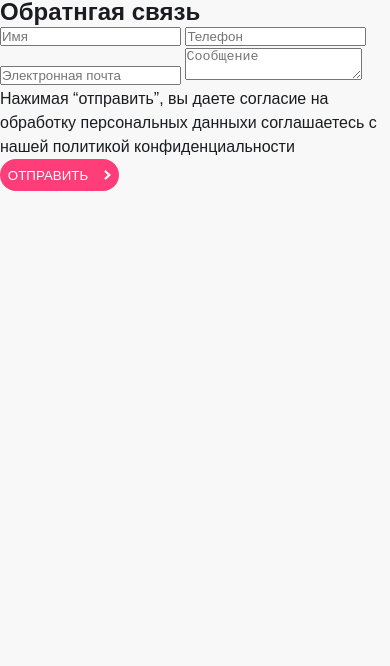
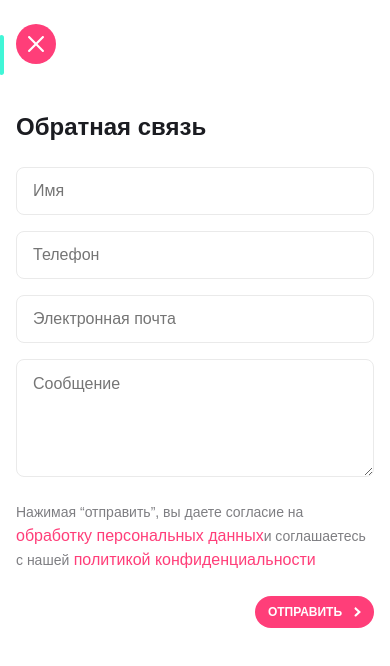
Before and after one commit to LenskyART/finish-web, a website built with webpack: page src/feedback/feedback.html in a window 390 px wide. Built offline with nearby package versions, Linux system fonts and the light colour scheme; a web font is replaced by a local one.

Commit message:
finished all pages

```diff
--- a/src/feedback/feedback.html
+++ b/src/feedback/feedback.html
@@ -1,14 +1,19 @@
 <!DOCTYPE html>
 <html lang='en'>
 <head>
-  <meta charset='UTF-8'>
+  <meta charset="UTF-8">
+  <meta name="viewport"
+        content="width=device-width, user-scalable=no, initial-scale=1.0, maximum-scale=1.0, minimum-scale=1.0">
+  <meta http-equiv="X-UA-Compatible" content="ie=edge">
   <title>feedback</title>
 </head>
 <body>
-  <aside class='side-feedback'>
-    <div class='side-feedback__title'>
-      <h1>Обратнгая связь</h1>
-      <form>
+  <aside class='side-second'>
+    <img class='close' src='../assets/close.svg' alt='close'>
+    <div class='side-second__title'>
+      <h1>Обратная связь</h1>
+    </div>
+    <form>
         <label>
           <input type='text' placeholder='Имя'>
         </label>
@@ -26,7 +31,7 @@
           нашей<span> политикой конфиденциальности</span></p>
         <button class='button_pink' type='submit'>ОТПРАВИТЬ <img src='../assets/dropdown.svg' alt='arrow'></button>
       </form>
-    </div>
   </aside>
+<div class='clear'></div>
 </body>
 </html>
--- a/src/feedback/feedback.scss
+++ b/src/feedback/feedback.scss
@@ -1,9 +1,124 @@
-.side-feedback {
+.side-second {
   width: 440px;
+  background-color: #fff;
+  float: right;
+  height: 100%;
+  position: relative;
+  padding: 0 32px;
+
+
+  * {
+    margin: 16px 0 0;
+    font-family: 'TT Lakes', sans-serif;
+    font-size: 16px;
+    line-height: 24px;
+  }
+
+  .side-second__title {
+    margin: 40px 0 8px;
+
+    &:before {
+      content: "";
+      background: #41F6D7;
+      position: absolute;
+      left: 0;
+      top: 35px;
+      height: 40px;
+      width: 3px;
+      border-radius: 2px;
+    }
+
+    h1 {
+      font-size: 24px;
+      line-height: 32px;
+      font-weight: bold;
+    }
+  }
+
+  form {
+    margin: 0;
+  }
+
+  input, textarea {
+    border-radius: 8px;
+    border: 1px solid #eaeaea;
+    padding: 12px 16px;
+  }
+
+  input {
+    width: 376px;
+    height: 48px;
+  }
+
+  textarea {
+    width: 376px;
+    height: 118px;
+  }
+
+  p {
+    font-size: 14px;
+    line-height: 16px;
+    color: #7e7e82;
+    font-weight: 500;
+
+    span {
+      color: #ff3e79;
+    }
+  }
+
+  button {
+    margin-top: 24px;
+    margin-left: auto;
+    font-size: 12px;
+    font-weight: bold;
+    width: 136px;
+
+    img {
+      margin: 0 0 0 12px;
+    }
+  }
 }
 
-.side-feedback__title {
-  h1 {
+.close {
+  position: absolute;
+  left: -65px;
+  top: 35px;
+  margin: 0;
+}
 
+@media (max-width: 768px) {
+  .side-second {
+    padding: 16px;
+    float: unset;
+    width: 100%;
+
+    img {
+      position: unset;
+      margin-top: 8px;
+    }
+
+    .side-second__title {
+      margin-bottom: 8px;
+
+      h1 {
+        margin: 0;
+      }
+
+      &:before {
+        width: 4px;
+        border-bottom-right-radius: 4px;
+        border-top-right-radius: 4px;
+      }
+
+      h1 {
+        font-size: 24px;
+        line-height: 32px;
+        font-weight: bold;
+      }
+    }
+
+    input, textarea {
+      width: 100%;
+    }
   }
 }
--- a/src/styles/scss.scss
+++ b/src/styles/scss.scss
@@ -10,6 +10,7 @@ html {
 }
 
 body {
+  height: 100%;
   font-family: 'TT Lakes', sans-serif;
   background: #F8F8F8;
   scrollbar-gutter: both-edges;
@@ -20,6 +21,7 @@ body {
 @import "fonts/stylesheet.css";
 @import "aside.scss";
 @import "price.scss";
+@import "../feedback/feedback.scss";
 
 @media (min-width: 1440px) {
   .wrapper {
@@ -31,6 +33,10 @@ body {
   .sidebar {
     display: none;
   }
+}
+
+.clear {
+  clear: both;
 }
 
 .sub-header__container, .nav, section{
--- a/webpack.config.js
+++ b/webpack.config.js
@@ -14,6 +14,20 @@ module.exports = {
         new HtmlWebpackPlugin({
             template: path.resolve(__dirname, 'src/index.html'),
             filename: 'index.html',
+            minify: {
+                collapseWhitespace: false
+            },
+        }),
+        new HtmlWebpackPlugin({
+            template: path.resolve(__dirname, 'src/feedback/feedback.html'),
+            filename: 'feedback.html',
+            minify: {
+                collapseWhitespace: false
+            },
+        }),
+        new HtmlWebpackPlugin({
+            template: path.resolve(__dirname, 'src/call/call.html'),
+            filename: 'call.html',
             minify: {
                 collapseWhitespace: false
             },
```
Also changed, not shown: src/call/call.html (added, +28 -0 lines), src/index.html (+3 -3 lines), dist/bac58fb56cb778869883.svg (added), dist/call.html (added), dist/feedback.html (added), dist/index.html, dist/index_bundle.js, src/assets/close.svg (added), src/index.js (line endings or trailing spaces).
